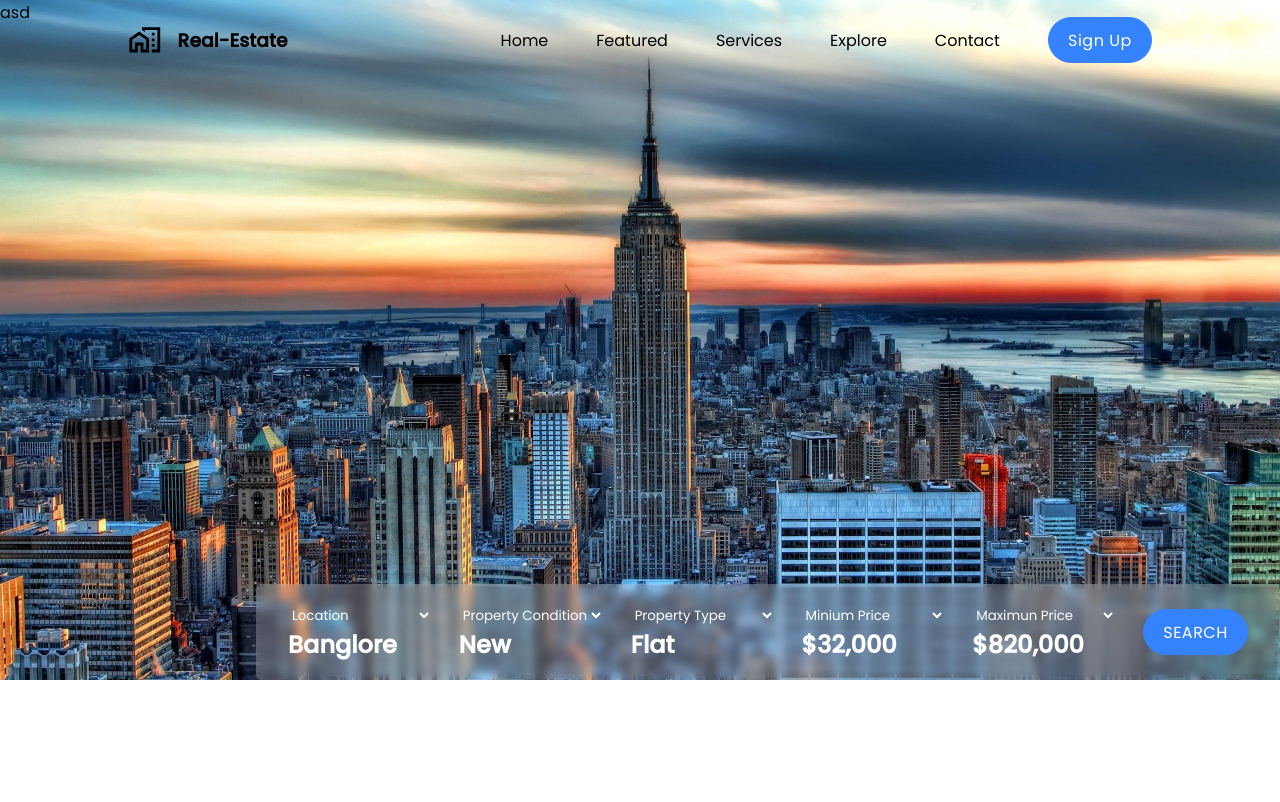
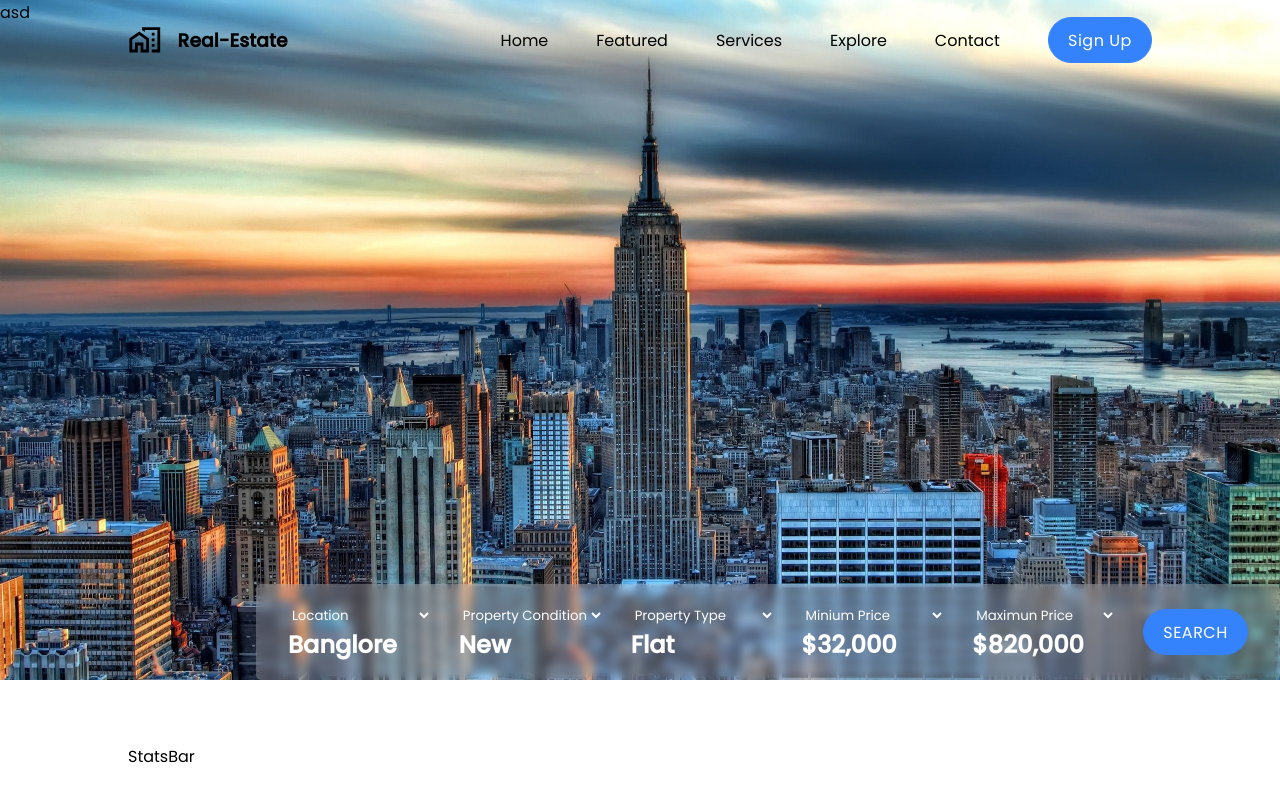
Before and after one commit to 25mohit/real-estate-frontend, a React (Create React App) app: page / in a window 1280 px wide. Shown: the top 802 px of the page. Built offline with nearby package versions, Linux system fonts and the light colour scheme.

Commit message:
Listing Filter Bar added in Hero Setion

```diff
--- a/src/Style.css
+++ b/src/Style.css
@@ -88,5 +88,7 @@
     outline: none;
     cursor: pointer;
     min-width: 9rem;
-    width: fit-content;
 }
+.stats-bar{
+    padding: 4rem 8rem;
+}
--- a/src/components/Pages/Home/Home.jsx
+++ b/src/components/Pages/Home/Home.jsx
@@ -1,10 +1,12 @@
 import HomeBodyLayout from "../../Layout/HomeBodyLayout/HomeBodyLayout"
 import Hero from "../../Section/Hero/Hero"
+import StatsBar from "../../Section/StatsBar/StatsBar"
 
 const Home = () => {
   return (
    <HomeBodyLayout>
       <Hero />
+      <StatsBar />
    </HomeBodyLayout>
   )
 }
--- a/src/components/Section/Hero/Hero.jsx
+++ b/src/components/Section/Hero/Hero.jsx
@@ -1,4 +1,3 @@
-import React from 'react'
 import HeroPriceFilterBar from '../../Utils/HeroPriceFilterBar/HeroPriceFilterBar'
 
 const Hero = () => {
--- /dev/null
+++ b/src/components/Section/StatsBar/StatsBar.jsx
@@ -0,0 +1,7 @@
+const StatsBar = () => {
+  return (
+    <div className="stats-bar">StatsBar</div>
+  )
+}
+
+export default StatsBar
```
